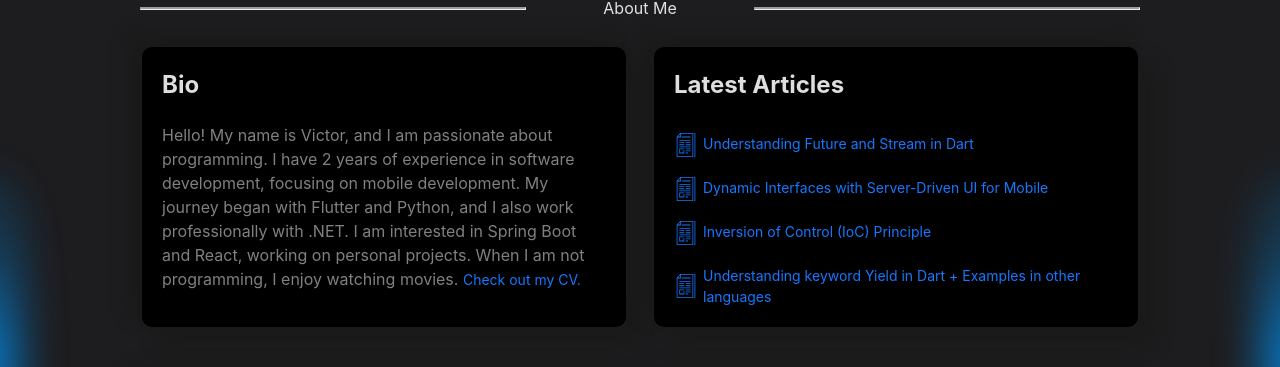
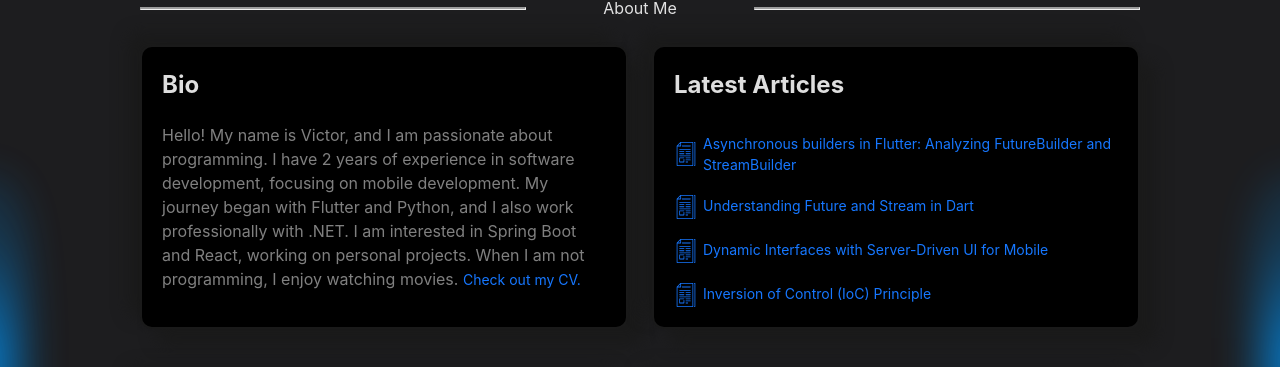
Before and after one commit to vlopess/PersonalSite, a React (Vite) app: page / in a window 1280 px wide. Shown: the part 1012-1379 px from the top of the page. Built offline with nearby package versions, Linux system fonts and the light colour scheme.

Commit message:
Update ContentHome.jsx

```diff
--- a/src/components/ContentHome/ContentHome.jsx
+++ b/src/components/ContentHome/ContentHome.jsx
@@ -115,6 +115,8 @@ export const ContentHome = () => {
                                     <h2><Translator path="aboutMe.article.title"/></h2>
                                 </div>
                                 <div style={{height: "10%"}}>
+                                    <Article text={"Asynchronous builders in Flutter: Analyzing FutureBuilder and StreamBuilder"}
+                                             link={"https://medium.com/@Victorldev/asynchronous-builders-in-flutter-analyzing-futurebuilder-and-streambuilder-d3f8af3af88a"}/>
                                     <Article
                                         text={"Understanding Future and Stream in Dart"}
                                         link={"https://medium.com/@Victorldev/understanding-future-and-stream-in-dart-cba0842a8470"}/>
@@ -122,8 +124,6 @@ export const ContentHome = () => {
                                              link={"https://medium.com/@Victorldev/dynamic-interfaces-with-server-driven-ui-for-mobile-bf934b8b3c4f"}/>
                                     <Article text={"Inversion of Control (IoC) Principle"}
                                              link={"https://medium.com/@Victorldev/inversion-of-control-ioc-principle-a8b8a79e1e01"}/>
-                                    <Article text={"Understanding keyword Yield in Dart + Examples in other languages"}
-                                             link={"https://medium.com/@Victorldev/understanding-keyword-yield-in-dart-examples-in-other-languages-ae0feef81ccf"}/>
                                     <div style={{margin: "30px 0 5px 0"}}>
                                         <Article svg={ArrowRight} text={<Translator path="aboutMe.article.more"/>} link={"https://medium.com/@Victorldev"}/>
                                     </div>
```
